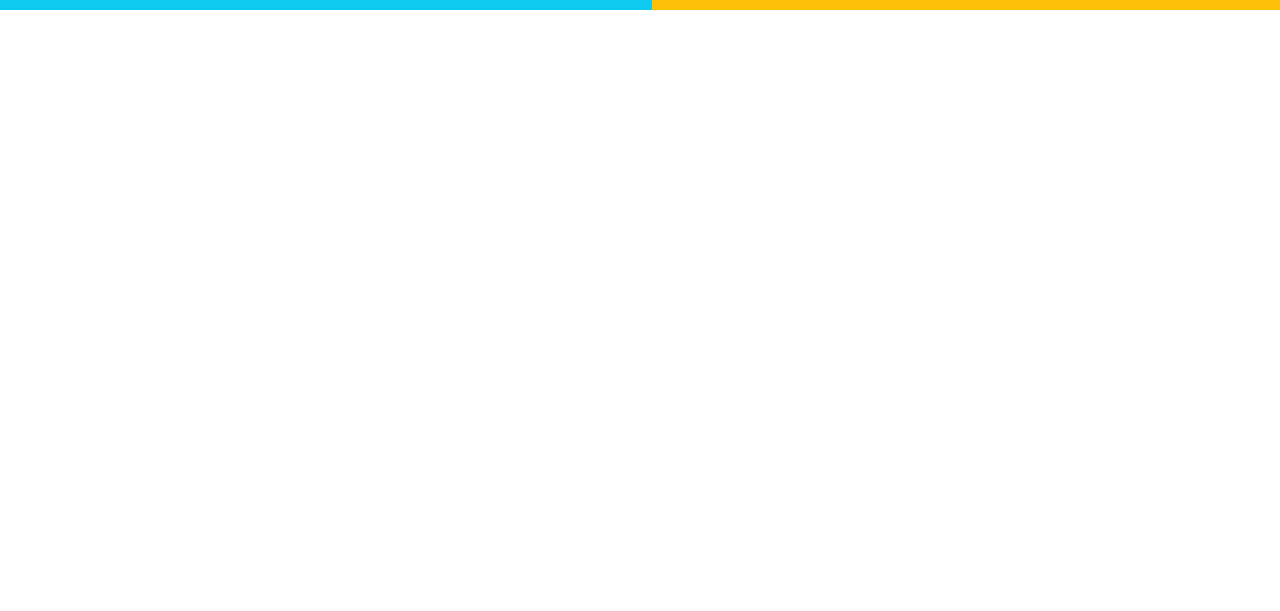
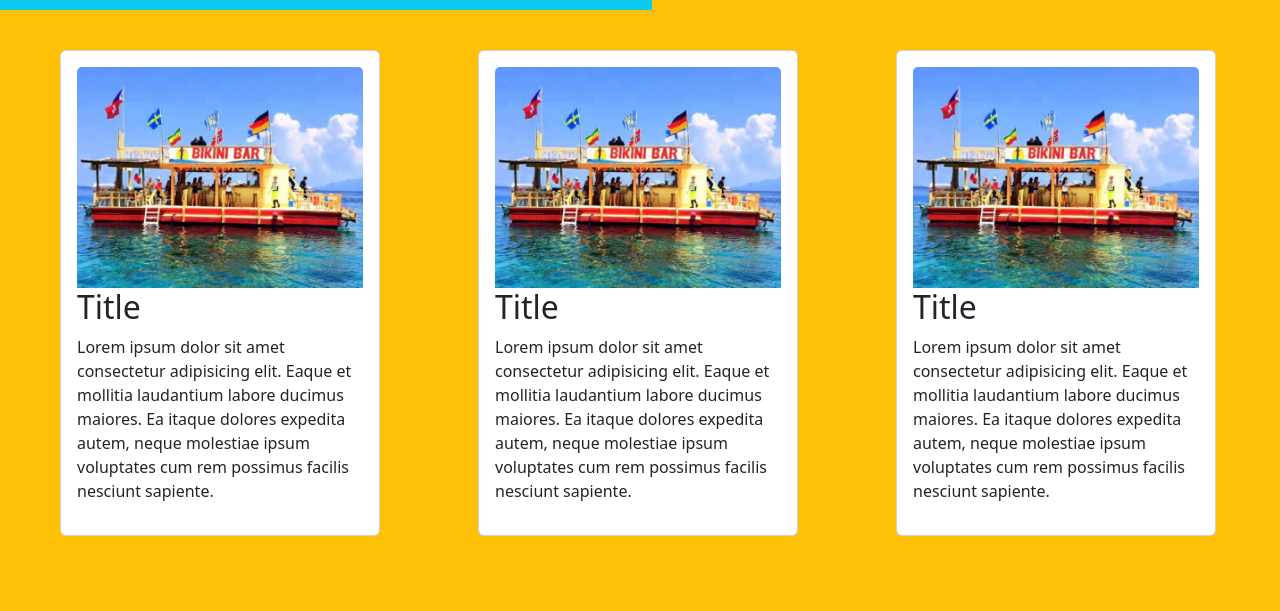
Before and after one commit to WebMaker-07/Ormin-Magascenery.github.io, a plain HTML site: page index.html in a window 1280 px wide. Shown: the part 1196-1807 px from the top of the page. Before the commit the page ends 1206 px from the top, so only its background shows below. Drawn offline with nearby package versions, Linux system fonts and the light colour scheme.

Commit message:
update index html

```diff
--- a/index.html
+++ b/index.html
@@ -62,6 +62,42 @@
         </div>
 
     </div>
+
+    <div class="container-fluid bg-warning layer-3">
+            <div class="row ">
+                <div class="col-sm ">
+                    <div class="card todo-card">
+                        <div class="card-body">
+                           <img src="images/three.png" alt="images" class="card-img-top" style="width: 100%";>
+                           <h2>Title</h2>
+                           <p>Lorem ipsum dolor sit amet consectetur adipisicing elit. Eaque et mollitia laudantium labore ducimus maiores. Ea itaque dolores expedita autem, neque molestiae ipsum voluptates cum rem possimus facilis nesciunt sapiente.</p>
+                        </div>
+                    </div>
+                </div>
+
+                <div class="col-sm  ">
+                    <div class="card todo-card">
+                        <div class="card-body">
+                           <img src="images/three.png" alt="images" class="card-img-top" style="width: 100%";>
+                           <h2>Title</h2>
+                           <p>Lorem ipsum dolor sit amet consectetur adipisicing elit. Eaque et mollitia laudantium labore ducimus maiores. Ea itaque dolores expedita autem, neque molestiae ipsum voluptates cum rem possimus facilis nesciunt sapiente.</p>
+                        </div>
+                    </div>
+                </div>
+
+                <div class="col-sm  ">
+                    <div class="card todo-card">
+                        <div class="card-body">
+                           <img src="images/three.png" alt="images" class="card-img-top" style="width: 100%";>
+                           <h2>Title</h2>
+                           <p>Lorem ipsum dolor sit amet consectetur adipisicing elit. Eaque et mollitia laudantium labore ducimus maiores. Ea itaque dolores expedita autem, neque molestiae ipsum voluptates cum rem possimus facilis nesciunt sapiente.</p>
+                        </div>
+                    </div>
+                </div>
+            </div>
+
+    </div>
+
  </div>
 
 
@@ -74,7 +110,7 @@
 
 <!-- Footer Content-->
 <footer class="container-fluid-sm bg-info-subtle fixed-bottom ">
-    <div class="row mx-3 pt-3">
+    <div class="row mx-3 pt-">
         <div class="col">
             <p>Copyright &copy All Right Reserved | Oriental Mindoro Magazine</p>
         </div>
```
